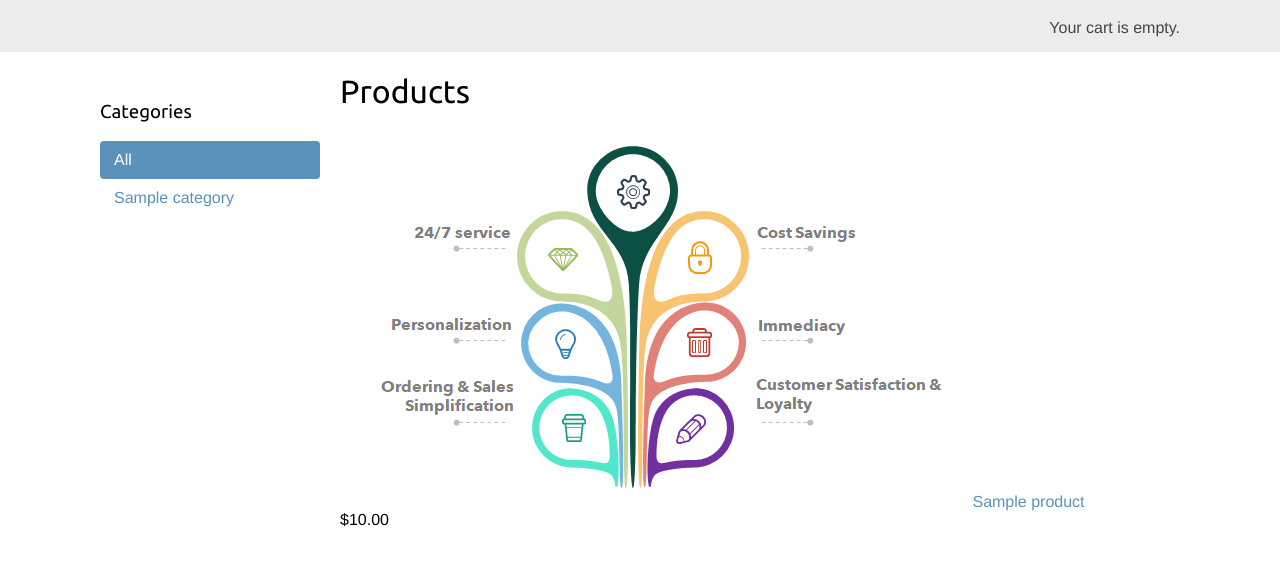
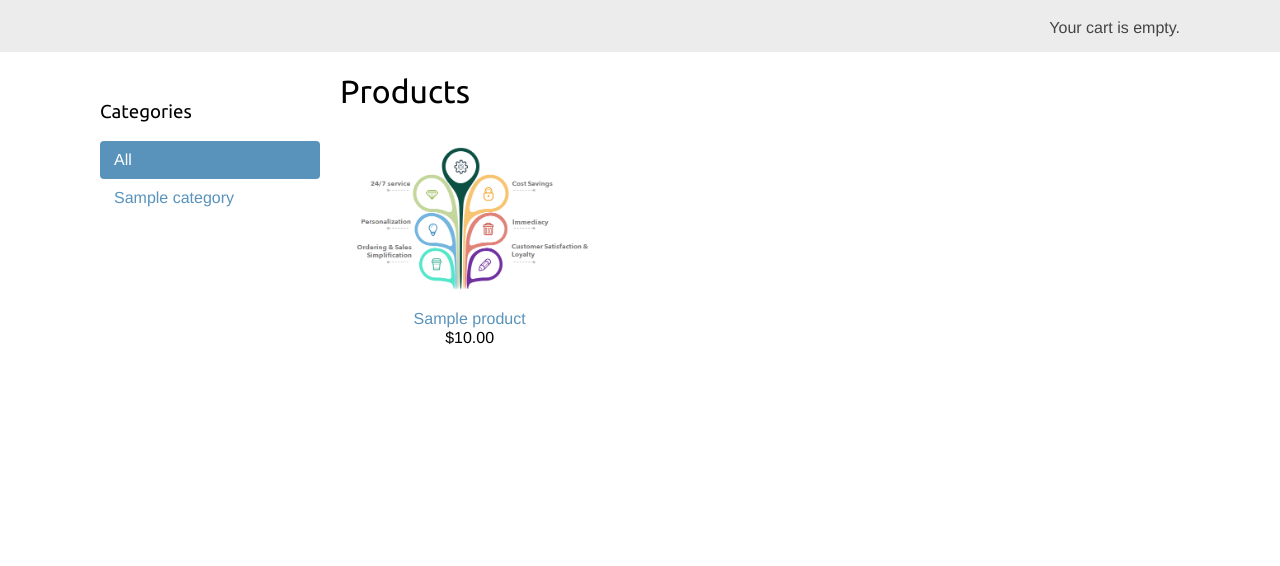
Before and after one commit to SethDwumah/online_shop_with_django, a Django app: page / in a window 1280 px wide. Shown: the part 46-612 px from the top of the page. Run offline with Django 5.2, Linux system fonts and the light colour scheme; tables that the repository leaves empty hold one stand-in row (values such as "Sample post").

Commit message:
styling update

```diff
--- a/myshop/shop/templates/shop/product/list.html
+++ b/myshop/shop/templates/shop/product/list.html
@@ -22,7 +22,7 @@
       {% endfor %}
     </ul>
     </div>
-    <div id="main" class="product_list">
+    <div id="main" class="product-list">
     <h1>{% if category %}{{category.name}}{% else%}Products
     {% endif %}
     </h1>
```
Also changed, not shown: myshop/media/products/2024/04/11/image_processing20230727-7-eug939.jpg (added).
